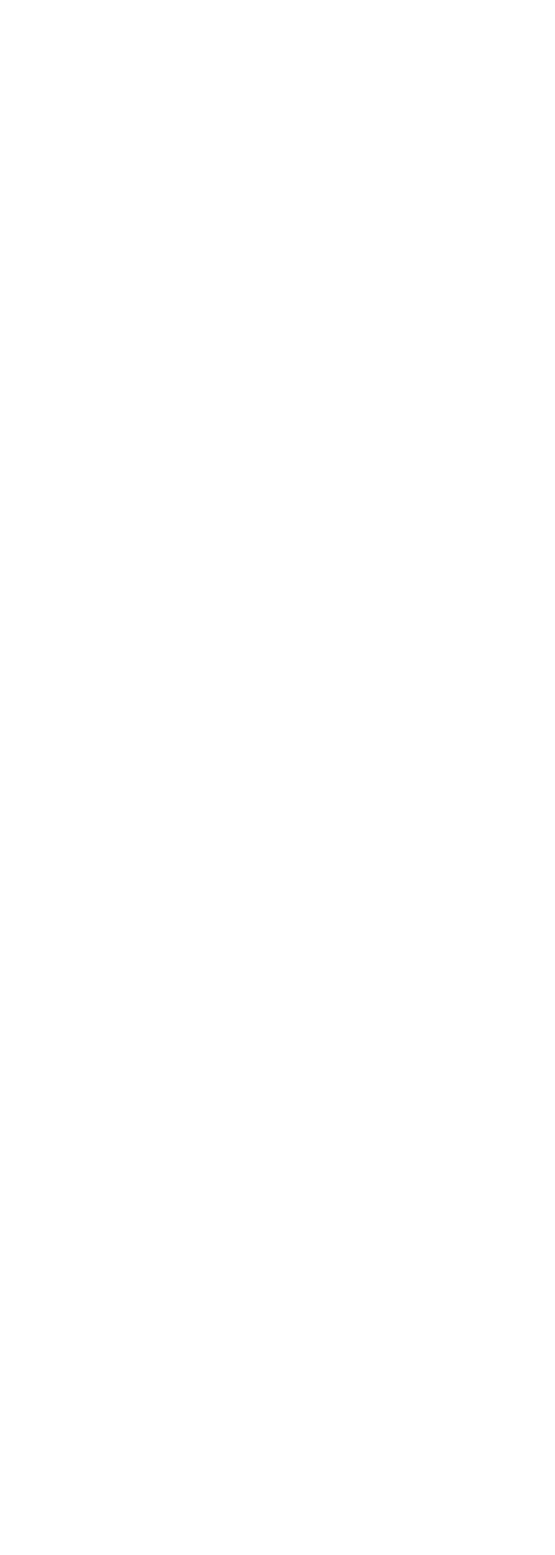
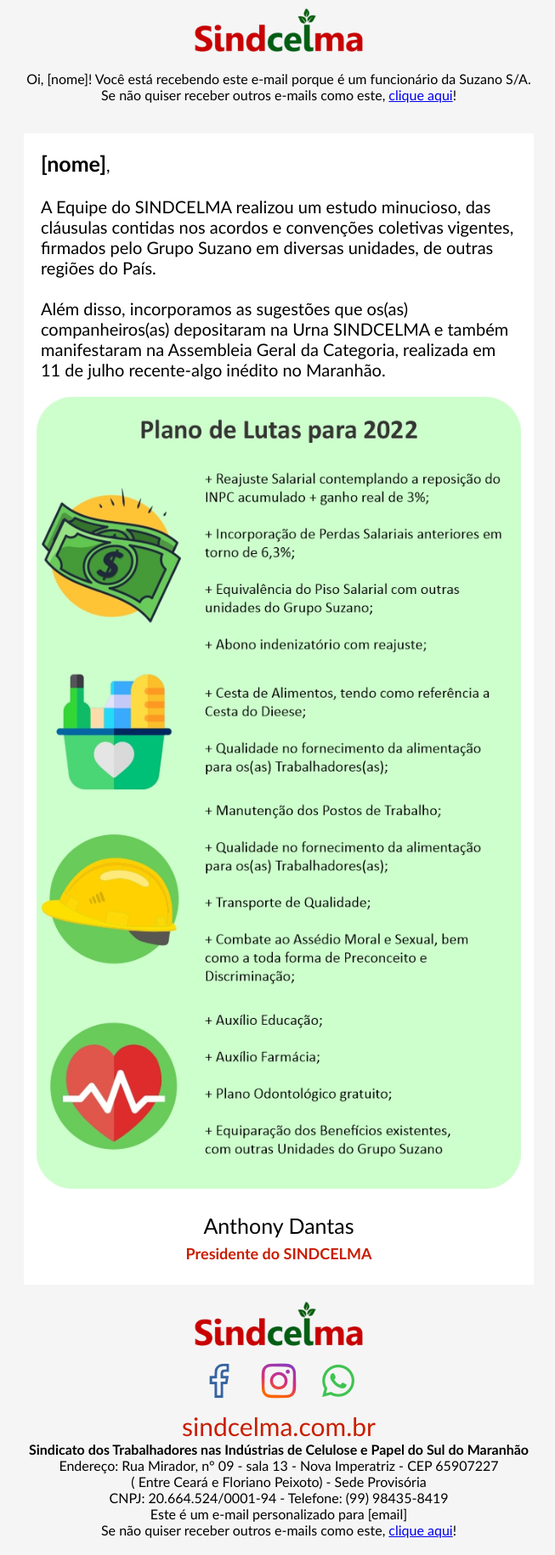
Before and after one commit to sindcelma/sindcelma-servicos-temp, a PHP site: page /test in a window 1280 px wide. Before the commit the part shown is empty. Shown: the whole page at 85% size, without its empty margins (312-965 px from the left). Before the commit the page ends 800 px from the top, so only its background shows below. Run offline with PHP 8.4, Linux system fonts and the light colour scheme.

Commit message:
novo layout de email mkt

```diff
--- a/pages/test.php
+++ b/pages/test.php
@@ -4,7 +4,9 @@
 echo $content;
 */
 
-$content = file_get_contents("../view/email_mkt/pattern.html");
+$content = file_get_contents("../view/email_mkt/email_mkt_plano_de_lutas.html");
 $content = str_replace("{{url}}", url("", true), $content);
+//$content = str_replace("{{url}}", url(), $content);
+echo $content;
 
-file_put_contents("../view/email_mkt_final/pattern.html", $content);
+file_put_contents("../view/email_mkt_final/email_mkt_plano_de_lutas.html", $content);
--- /dev/null
+++ b/view/email_mkt/email_mkt_plano_de_lutas.html
@@ -0,0 +1,117 @@
+<!DOCTYPE html>
+<html lang="pt-br" xmlns="http://www.w3.org/1999/xhtml">
+ <head>
+  <meta http-equiv="Content-Type" content="text/html; charset=UTF-8" />
+  <title>Email-mkt Sindcelma - Padrão</title>
+  <meta name="viewport" content="width=device-width, initial-scale=1.0"/>
+</head>
+<body style="margin: 0; padding: 0;">
+  <table style="font-family: 'Gill Sans', 'Gill Sans MT', Calibri, 'Trebuchet MS', sans-serif;" bgcolor="#F5F5F5" cellpadding="10" cellspacing="0" width="100%">
+    <tr>
+      <td>
+        <table align="center" cellpadding="0" cellspacing="0" width="600">
+          <tr>
+           <td align="center" style="text-align: center;">
+            <a style="border:none; text-decoration: none;" href="https://www.sindcelma.com.br/" target="_blank" rel="noopener noreferrer">
+              <img style="width: 200px; display: block; margin-left: auto; margin-right: auto;" src="{{url}}/images/logo_no_bg.png?v=1" alt="">
+              </a>
+            </td>
+          </tr>
+          <tr>
+            <td align="center" style="text-align: center;">
+             <p style="text-align: center;">Oi, [nome]! Você está recebendo este e-mail porque é um funcionário da Suzano S/A.<br>
+              Se não quiser receber outros e-mails como este, <a style="border:none;" target="_blank" href="{{url}}/cancelar-inscricao/[hash]/[email]">clique aqui</a>!</p>
+            </td>
+           </tr>
+         </table>
+      </td>
+    </tr>
+    <tr>
+     <td>
+      <table bgcolor="#ffffff" align="center" cellpadding="0" cellspacing="0" width="600">
+
+        <tr>
+         <td style="padding: 20px; font-size: 20px;">
+          <b style="font-size: 25px;">[nome]</b>,
+          <br><br>
+          A Equipe do SINDCELMA realizou um estudo minucioso, das cláusulas contidas nos acordos e convenções coletivas vigentes, firmados pelo Grupo Suzano em diversas unidades, de outras regiões do País.
+          <br><br>
+          Além disso, incorporamos as sugestões que os(as) companheiros(as) depositaram na Urna SINDCELMA e também manifestaram na Assembleia Geral da Categoria, realizada em 11 de julho recente-algo inédito no Maranhão.
+         </td>
+        </tr>
+        <tr>
+         <td style="text-align: center;">
+          <img style="width: 95%; margin-left: auto; margin-right: auto;" src="{{url}}/images/mail/plano_de_lutas_sindcelma.jpg?v=1">
+         </td>
+        </tr>
+        <tr>
+          <td style="text-align: center; font-size: 25px;">
+           <p>Anthony Dantas<br>
+            <b style="color:#C91D00; font-size: 18px;">Presidente do SINDCELMA</b></p>
+          </td>
+         </tr>
+       </table>
+     </td>
+    </tr>
+    <tr>
+      <td>
+        <table align="center" cellpadding="0" cellspacing="0" width="600">
+          <tr>
+           <td align="center" style="text-align: center;">
+            <img style="width: 200px; display: block; margin-left: auto; margin-right: auto;" src="{{url}}/images/logo_no_bg.png?v=1" alt="">
+           </td>
+          </tr>
+          <tr>
+            <td align="center" style="text-align: center;">
+              <table align="center" cellpadding="0" cellspacing="0">
+                <tr>
+                  <td align="center" style="text-align: center;">
+                    <a style="border:none; text-decoration: none;" href="https://www.facebook.com/sindcelmacelulosepapel" target="_blank" rel="noopener noreferrer">
+                      <img style="display: block; margin-left: auto; margin-right: auto;" src="{{url}}/images/ic-face.png">
+                    </a>
+                  </td>
+                  <td align="center" style="text-align: center;">
+                    <a style="border:none; text-decoration: none;" href="https://www.instagram.com/sindcelmacelulosepapel/" target="_blank" rel="noopener noreferrer">
+                      <img style="display: block; margin-left: auto; margin-right: auto;" src="{{url}}/images/ic-insta.png">
+                    </a>
+                  </td>
+                  <td align="center" style="text-align: center;">
+                    <a style="border:none; text-decoration: none;" href="https://api.whatsapp.com/send?phone=5599984358419" target="_blank" rel="noopener noreferrer">
+                      <img style="display: block; margin-left: auto; margin-right: auto;" src="{{url}}/images/ic-whatsapp.png">
+                    </a>
+                  </td>
+                </tr>
+              </table>
+            </td>
+           </tr>
+           <tr>
+            <td style="text-align: center; font-size: 30px;">
+              <a style="border:none; text-decoration: none; color:#C91D00;" href="https://www.sindcelma.com.br/" target="_blank" rel="noopener noreferrer">
+                sindcelma.com.br
+              </a>
+            </td>
+           </tr>
+           <tr>
+            <td align="center" style="text-align: center;">
+              <b>Sindicato dos Trabalhadores nas Indústrias de Celulose e Papel do Sul do Maranhão</b>
+            </td>
+           </tr>
+          <tr>
+            <td align="center" style="text-align: center;">
+              Endereço: Rua Mirador, n° 09 - sala 13 - Nova Imperatriz - CEP 65907227<br>
+              ( Entre Ceará e Floriano Peixoto) - Sede Provisória<br>
+              CNPJ: 20.664.524/0001-94 - Telefone:  (99) 98435-8419
+            </td>
+           </tr>
+           <tr>
+            <td align="center" style="text-align: center; padding-bottom: 10px;">
+             Este é um e-mail personalizado para [email]<br>
+             Se não quiser receber outros e-mails como este, <a style="border:none;" target="_blank" href="{{url}}/cancelar-inscricao/[hash]/[email]">clique aqui</a>!
+            </td>
+           </tr>
+         </table>
+      </td>
+    </tr>
+   </table>
+</body>
+</html>
```
Also changed, not shown: view/email_mkt_final/email_mkt_plano_de_lutas.html (added, +117 -0 lines), public/images/logo_no_bg.png (added), public/images/mail/plano_de_lutas_sindcelma.jpg (added).
